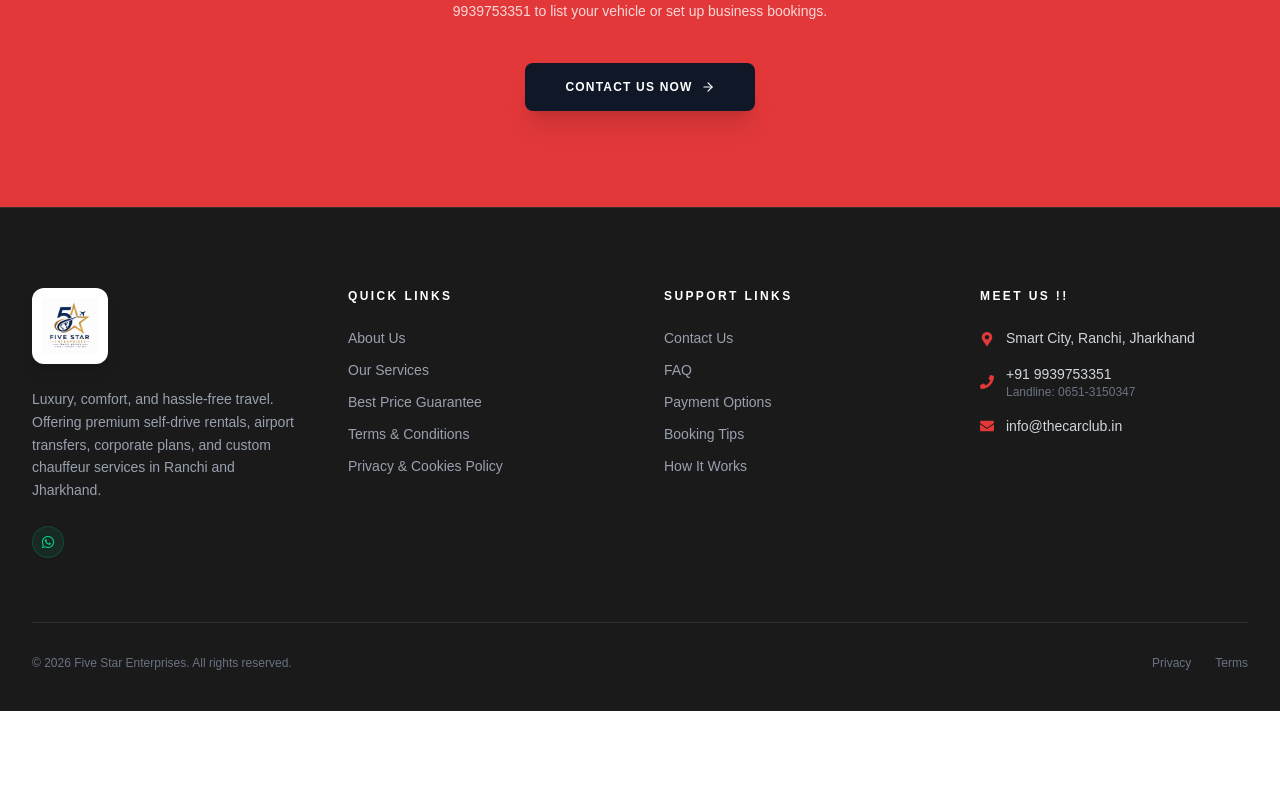
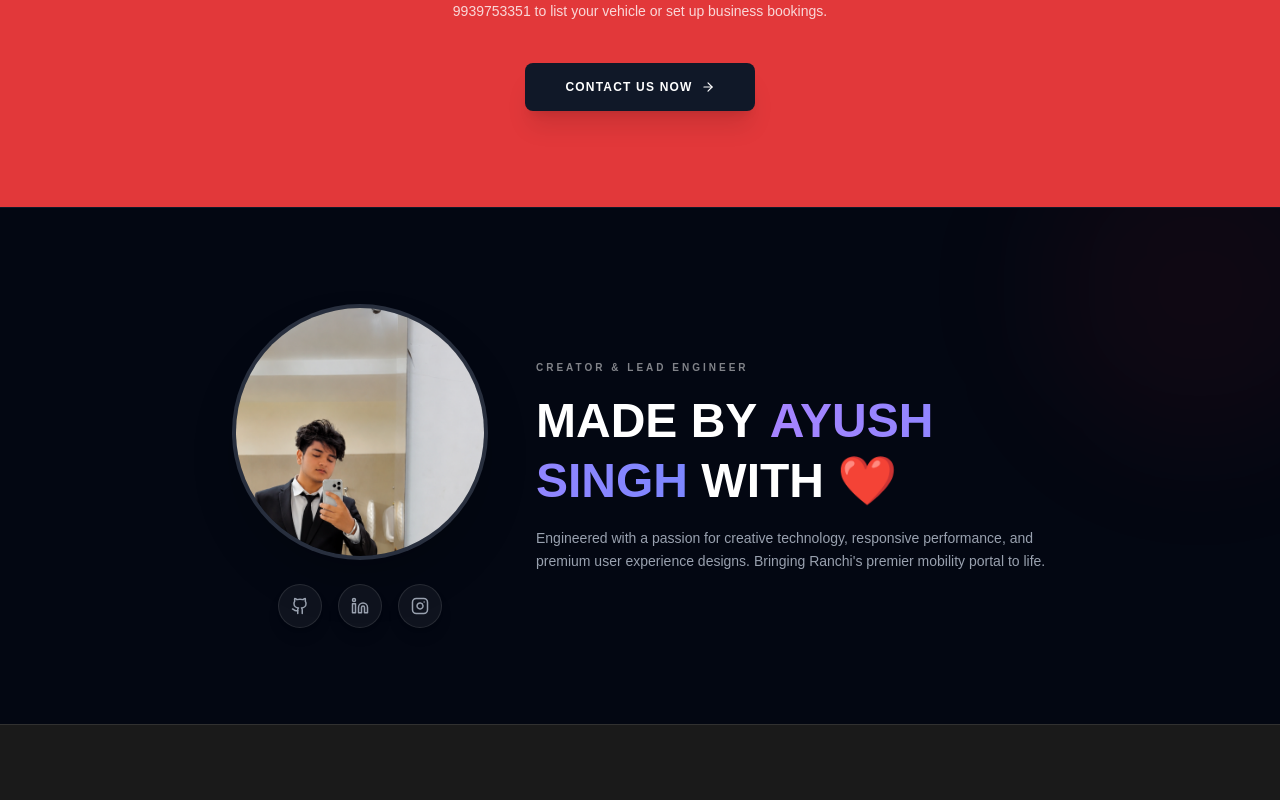
Before and after one commit to ayush2093/five-star-enterprises, a React (Vite) app in the folder frontend/: page / in a window 1280 px wide. Shown: the part 5660-6460 px from the top of the page. Before the commit the page ends 6371 px from the top, so only its background shows below. Built offline with nearby package versions, Linux system fonts and the light colour scheme; no server answers.

Commit message:
Add developer credit section at the bottom of the home page

```diff
--- a/frontend/src/components/LandingPage.jsx
+++ b/frontend/src/components/LandingPage.jsx
@@ -4,11 +4,12 @@ import { Link, useNavigate } from 'react-router-dom';
 import {
   ArrowRight, Shield, Award, Clock, Users, Star,
   MapPin, Calendar, Phone, User, MessageSquare,
-  Facebook, Instagram, Linkedin, Mail
+  Facebook, Instagram, Linkedin, Mail, Github
 } from 'lucide-react';
 import { useCart } from '../contexts/CartContext';
 import directorImage from '../assets/diksha_singh.jpg';
 import maaTaraImage from '../assets/maa_tara.jpeg';
+import ayushImage from '../assets/ayush.png';
 
 const LandingPage = () => {
   const navigate = useNavigate();
@@ -834,6 +835,84 @@ const LandingPage = () => {
         </div>
       </section>
 
+      {/* DEVELOPER CREDIT SECTION */}
+      <section className="py-24 bg-gray-950 text-white relative overflow-hidden border-t border-gray-900">
+        <div className="absolute -right-20 -top-20 w-80 h-80 bg-red-500/5 rounded-full blur-3xl pointer-events-none" />
+
+        <div className="max-w-6xl mx-auto px-6 flex flex-col md:flex-row items-center justify-center gap-12 relative z-10">
+          <div className="flex flex-col items-center gap-6 flex-shrink-0">
+            <motion.div
+              initial={{ opacity: 0, y: 30 }}
+              whileInView={{ opacity: 1, y: 0 }}
+              viewport={{ once: false, margin: "-100px" }}
+              transition={{ duration: 0.8, ease: "easeOut" }}
+              className="w-48 h-48 md:w-64 md:h-64 rounded-full overflow-hidden border-4 border-white/10 shadow-2xl bg-gray-900"
+            >
+              <img
+                src={ayushImage}
+                className="w-full h-full object-cover object-top hover:scale-110 transition duration-1000 ease-out"
+                alt="Ayush Singh"
+              />
+            </motion.div>
+
+            {/* SOCIAL LOGOS */}
+            <motion.div
+              initial={{ opacity: 0, y: 20 }}
+              whileInView={{ opacity: 1, y: 0 }}
+              viewport={{ once: false, margin: "-50px" }}
+              transition={{ duration: 0.8, delay: 0.3, ease: "easeOut" }}
+              className="flex items-center gap-4"
+            >
+              <a
+                href="https://github.com/ayush2093"
+                target="_blank"
+                rel="noopener noreferrer"
+                className="p-3 bg-white/5 border border-white/10 rounded-full hover:bg-[#e2383a] hover:text-white transition duration-300 shadow-lg text-gray-400 hover:border-transparent"
+                title="GitHub"
+              >
+                <Github size={18} />
+              </a>
+              <a
+                href="https://www.linkedin.com/in/ayush-singh-622951297/"
+                target="_blank"
+                rel="noopener noreferrer"
+                className="p-3 bg-white/5 border border-white/10 rounded-full hover:bg-[#e2383a] hover:text-white transition duration-300 shadow-lg text-gray-400 hover:border-transparent"
+                title="LinkedIn"
+              >
+                <Linkedin size={18} />
+              </a>
+              <a
+                href="https://www.instagram.com/_.ayush._chauhan._/?hl=en"
+                target="_blank"
+                rel="noopener noreferrer"
+                className="p-3 bg-white/5 border border-white/10 rounded-full hover:bg-[#e2383a] hover:text-white transition duration-300 shadow-lg text-gray-400 hover:border-transparent"
+                title="Instagram"
+              >
+                <Instagram size={18} />
+              </a>
+            </motion.div>
+          </div>
+
+          <motion.div
+            initial={{ opacity: 0, x: 50 }}
+            whileInView={{ opacity: 1, x: 0 }}
+            viewport={{ once: false, margin: "-100px" }}
+            transition={{ duration: 0.8, delay: 0.2, ease: "easeOut" }}
+            className="space-y-4 text-center md:text-left max-w-lg"
+          >
+            <span className="uppercase tracking-[0.3em] text-[10px] font-bold text-white/50 block">
+              CREATOR & LEAD ENGINEER
+            </span>
+            <h3 className="text-3xl sm:text-4xl md:text-5xl font-black uppercase leading-tight text-white">
+              Made by <span className="font-bold bg-clip-text text-transparent bg-gradient-to-r from-violet-400 to-indigo-400">Ayush Singh</span> with ❤️
+            </h3>
+            <p className="text-gray-400 leading-relaxed text-sm">
+              Engineered with a passion for creative technology, responsive performance, and premium user experience designs. Bringing Ranchi's premier mobility portal to life.
+            </p>
+          </motion.div>
+        </div>
+      </section>
+
     </div>
   );
 };
```
Also changed, not shown: frontend/src/assets/ayush.png (added).
